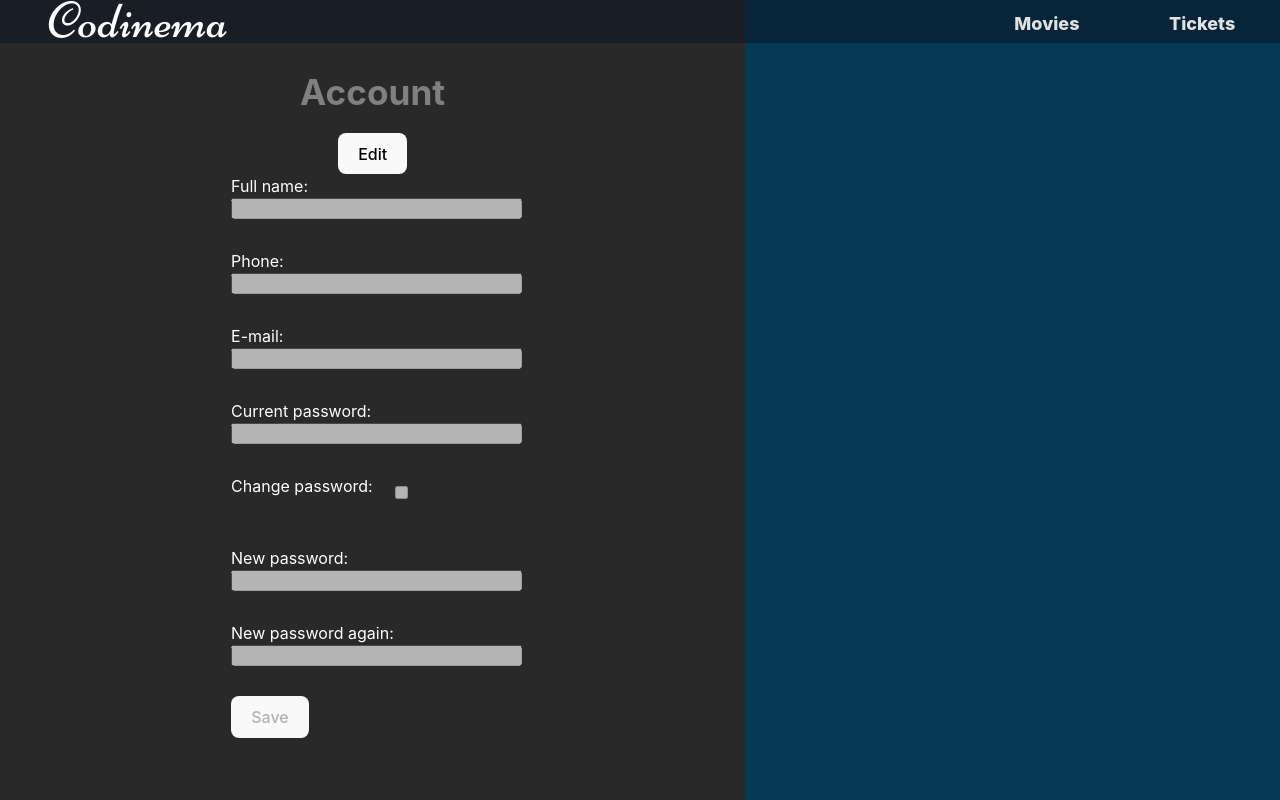
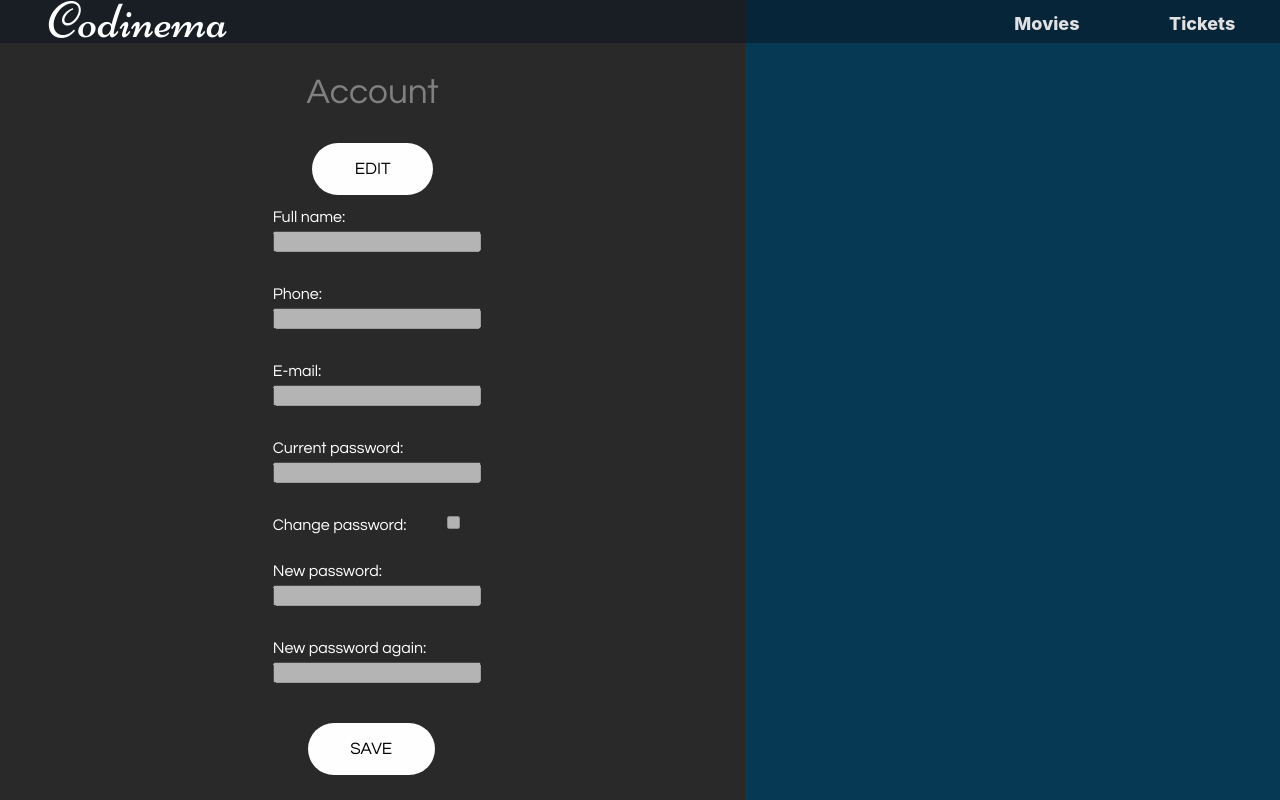
Before and after one commit to RogeSocial/cinema-project, a React (Vite) app in the folder client/: page /user/account in a window 1280 px wide. Shown: the top 800 px of the page. Built offline with nearby package versions, Linux system fonts and the light colour scheme; a web font is replaced by a local one.

Commit message:
css update

```diff
--- a/client/src/components/AccountForm.jsx
+++ b/client/src/components/AccountForm.jsx
@@ -4,16 +4,12 @@ export default function () {
     const [isEditable, setIsEditable] = useState(true);
     const [isPassEditable, setIsPassEditable] = useState(true);
 
+    //When edit-button is clicked
     function changeEditable() {
         !isEditable ? setIsEditable(true) : setIsEditable(false)
         const editButton = document.getElementById("edit-button")
         editButton.disabled = true;
     }
-
-    function changePassEditable() {
-        !isPassEditable ? setIsPassEditable(true) : setIsPassEditable(false)
-    }
-
 
     useEffect(() => {
         const element = document.getElementsByClassName("input-element")
@@ -21,13 +17,16 @@ export default function () {
 
         for (let i = 0; i < element.length; i++) {
             element[i].disabled = isEditable;
-            if (element[i].checked === true) {
-                element[i].checked = false;
-            }
         }
 
         saveButton.disabled = isEditable
     }, [isEditable]);
+
+
+    //When change password checkbox is clicked
+    function changePassEditable() {
+        !isPassEditable ? setIsPassEditable(true) : setIsPassEditable(false)
+    }
 
     useEffect(() => {
         const passwordCheckbox = document.getElementById("change-password")
@@ -41,8 +40,7 @@ export default function () {
     }, [isPassEditable]);
 
     return <>
-        <button id={"edit-button"} onClick={changeEditable}>Edit</button>
-
+        <button id={"edit-button"} className={"button"} onClick={changeEditable}>Edit</button>
         <form id={"account-page-form"}>
             <label htmlFor="name">Full name: </label>
             <input type={"text"} name={"name"} id={"name"} className={"input-element"} required/>
@@ -57,9 +55,11 @@ export default function () {
             <input type={"password"} name={"current-password"} id={"current-password"} className={"input-element"}
                    disabled={true} required/>
 
-            <label htmlFor="change-password">Change password: </label>
-            <input type={"checkbox"} name={"change-password"} id={"change-password"} className={"input-element"}
-                   onClick={changePassEditable}/>
+            <div id={"checkbox-container"}>
+                <label htmlFor="change-password" id={"change-pass-label"}>Change password: </label>
+                <input type={"checkbox"} name={"change-password"} id={"change-password"} className={"input-element"}
+                       onClick={changePassEditable}/>
+            </div>
 
             <label htmlFor={"new-password-one"}>New password: </label>
             <input type={"password"} name={"new-password-one"} id={"new-password-one"} className={"pass-input"}
@@ -69,7 +69,7 @@ export default function () {
             <input type={"password"} name={"new-password-two"} id={"new-password-two"} className={"pass-input"}
                    disabled={true}/>
 
-            <button id={"account-button"} disabled={true}>Save</button>
+            <button id={"account-button"} className={"button"} disabled={true}>Save</button>
         </form>
     </>
 }
--- a/client/src/styles/account.css
+++ b/client/src/styles/account.css
@@ -1,10 +1,12 @@
 #account-body {
     display: flex;
+    font-family: Questrial;
     align-items: center;
 }
 
 #account-page-form {
-
+    flex-direction: column;
+    max-width: 200px;
 }
 
 #account-headline {
@@ -14,26 +16,29 @@
 }
 
 .input-element {
-    display: block;
     width: 100%;
     margin-bottom: 30px;
 }
 
 .pass-input {
-    display: block;
     width: 100%;
     margin-bottom: 30px;
 }
 
-.account-button {
-    display: block;
+#account-button {
+    margin-bottom: 30px;
+    margin-left: 35px;
+}
+
+#change-password {
     margin-bottom: 30px;
 }
 
-#change-password {
-    display: inline;
-    position: relative;
-    left: 25px;
-    top: -17px;
-    margin-bottom: 30px;
+#checkbox-container {
+    display: flex;
+    flex-direction: row;
 }
+
+#change-pass-label {
+    min-width: 80%;
+}
```
